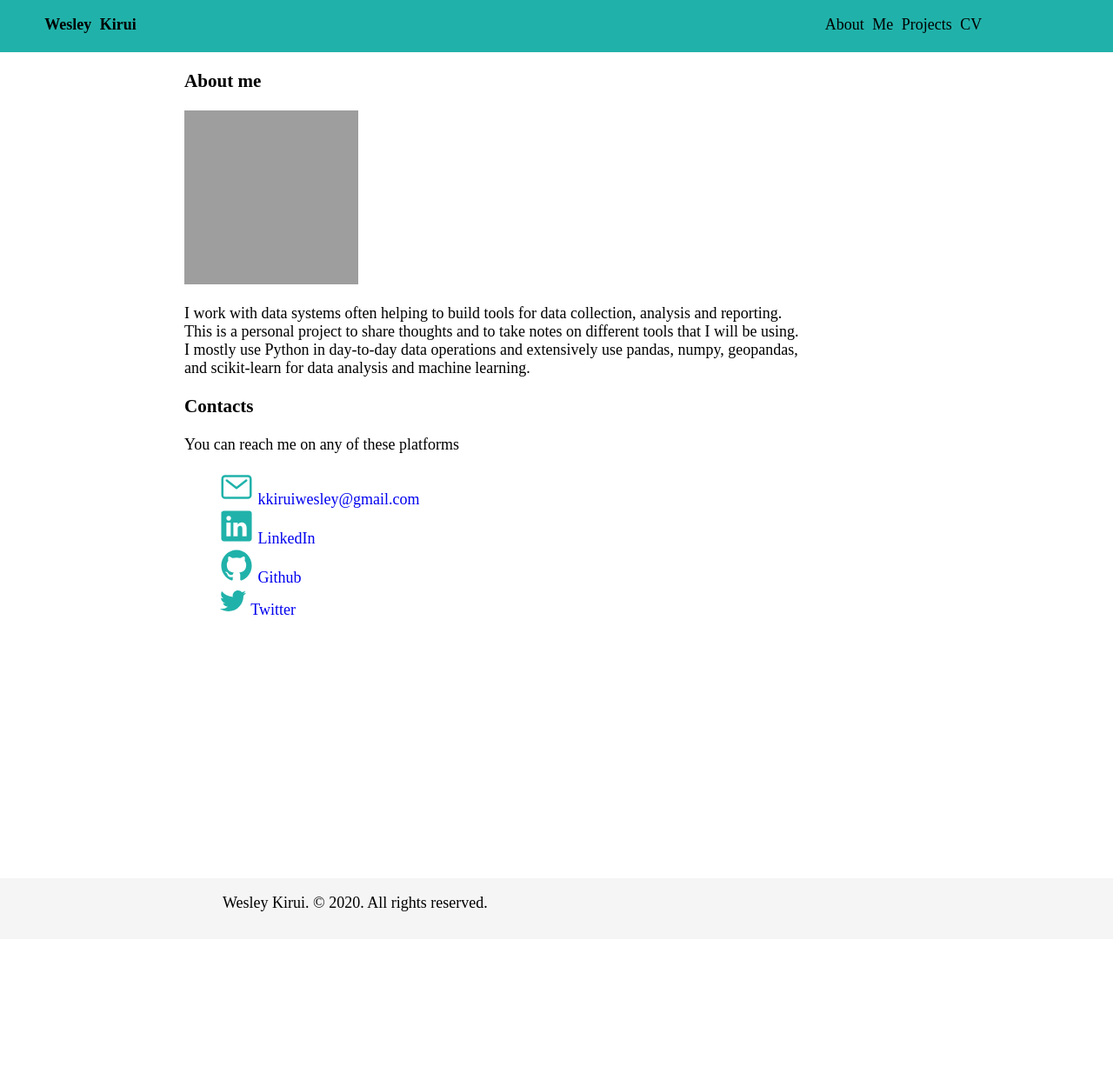
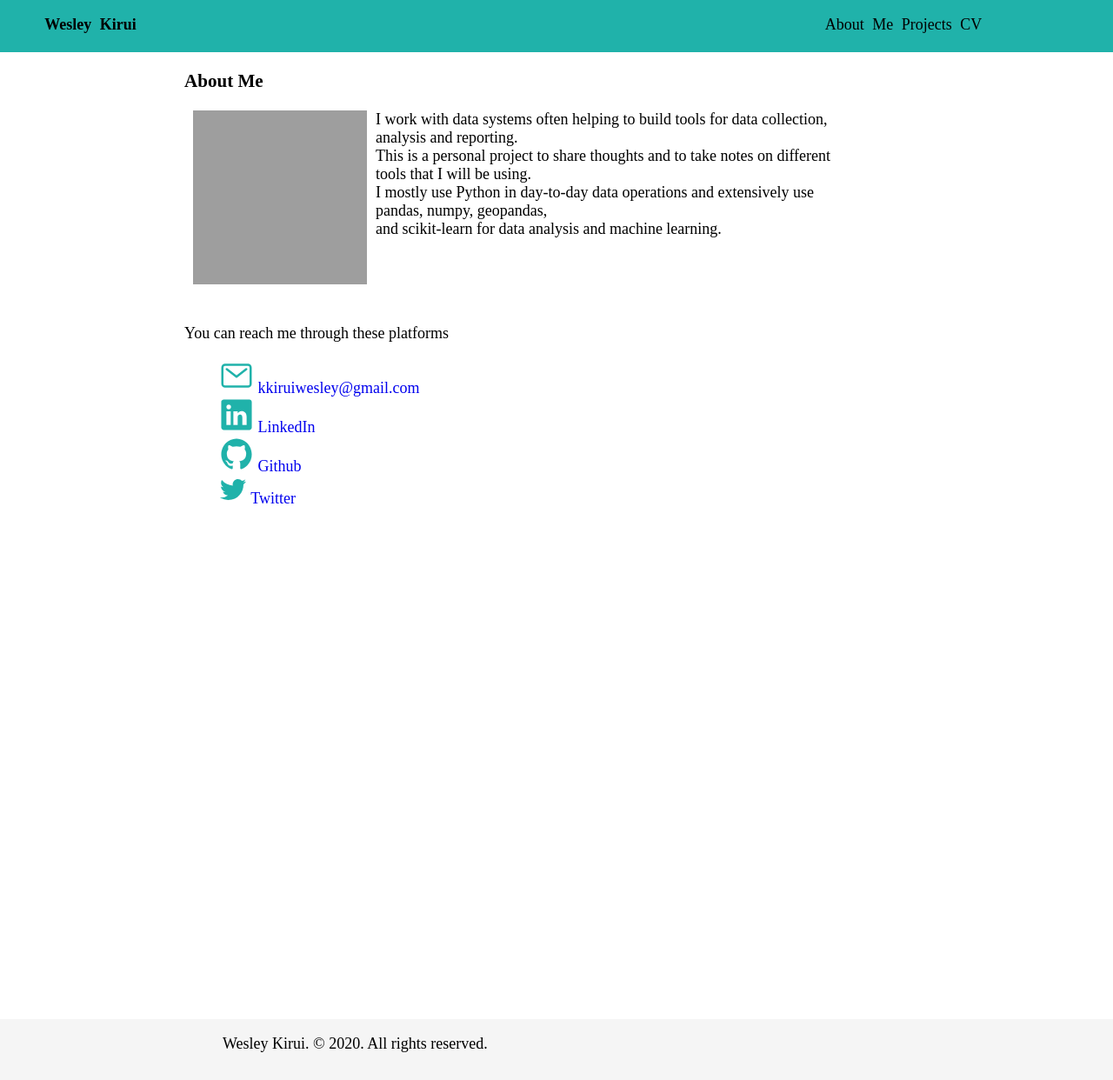
Before and after one commit to wkirui/wkirui.github.io, a Jekyll site: the page built from about.html, in a window 1280 px wide. Shown: the whole page at 87% size. Built offline with Jekyll 4.4.1, drawn with Linux system fonts in a browser that asks for light colours; nearby versions of some CDN libraries; before the commit the page ends 1080 px from its top, so only the background shows below that; some of the changed lines change nothing that is shown; grey boxes are pictures that could not be loaded.

Commit message:
updated profile layout

```diff
--- a/_layouts/default.html
+++ b/_layouts/default.html
@@ -6,6 +6,12 @@
         <meta charset="utf-8" name="viewport" content="width=device-width, initial-scale=1.0">
         <link rel="stylesheet" href="/assets/css/style.css">
         <script src="https://ajax.googleapis.com/ajax/libs/jquery/1.10.2/jquery.min.js"></script>
+        <link rel="stylesheet" href="https://unpkg.com/leaflet@1.7.1/dist/leaflet.css"
+        integrity="sha512-xodZBNTC5n17Xt2atTPuE1HxjVMSvLVW9ocqUKLsCC5CXdbqCmblAshOMAS6/keqq/sMZMZ19scR4PsZChSR7A=="
+        crossorigin=""/>
+        <script src="https://unpkg.com/leaflet@1.7.1/dist/leaflet.js"
+   integrity="sha512-XQoYMqMTK8LvdxXYG3nZ448hOEQiglfqkJs1NOQV44cWnUrBc8PkAOcXy20w0vlaXaVUearIOBhiXZ5V3ynxwA=="
+   crossorigin=""></script>
         <title>{{page.title}}</title>
     </head>
     <body>
--- a/about.html
+++ b/about.html
@@ -5,17 +5,23 @@ title: 'About : Wesley Kirui'
 ---
 <section>
     <div id="about-me">
-        <h3>{{ "About me" |uppercase }}</h3>
-        <img src="https://avatars2.githubusercontent.com/u/48184076?s=400&u=748995892073307acacba04392e71bed293d7221&v=4" alt="Profile Pic" width="200" height="200">
+        <h3>{{ "About Me" |titlecase }}</h3>
+        <img src="https://avatars2.githubusercontent.com/u/48184076?s=400&u=748995892073307acacba04392e71bed293d7221&v=4" alt="Profile Pic" width="200" height="200" align="left" style="margin: 0px 10px 0px 10px;">
         <p>{{ "I work with data systems often helping to build tools for data collection, analysis and reporting.<br>
         This is a personal project to share thoughts and to take notes on different tools that I will be using.<br>
         I mostly use Python in day-to-day data operations and extensively use pandas, numpy, geopandas,<br>and scikit-learn for data analysis and machine learning." }}
         </p>
+        <br>
+        <br>
+        <br>
 
-        <h3>Contacts</h3>
-        <p>You can reach me on any of these platforms</p>
+        <p>You can reach me through these platforms</p>
+
+        <!-- <h3>Contacts</h3> -->
         <div id="social-media-list">
+            <!-- <p>You can reach me on any of these platforms</p> -->
             <ul>
+                <!-- <li>You can reach me on any of these platforms</li> -->
                 <li><a href="mailto:kkiruiwesley@gmail.com">
                         <ion-icon name="mail-outline"></ion-icon>
                         kkiruiwesley@gmail.com
@@ -38,5 +44,15 @@ title: 'About : Wesley Kirui'
                     </a></li>
             </ul>
         </div>
+        <div id="my-custom-map" style="width: 600px; height: 400px"></div>
+
+    <!-- <script>
+    var map = L.map('my-custom-map').setView([-3.621380,39.861606], 13);
+    L.tileLayer('http://{s}.tile.openstreetmap.org/{z}/{x}/{y}.png', {
+    maxZoom: 18,
+    attribution: 'Map data &copy; <a href="http://openstreetmap.org">OpenStreetMap</a> contributors, ' +
+        '<a href="http://creativecommons.org/licenses/by-sa/2.0/">CC-BY-SA</a>, '
+    }).addTo(map);
+    </script> -->
     </div>
 </section>
```
